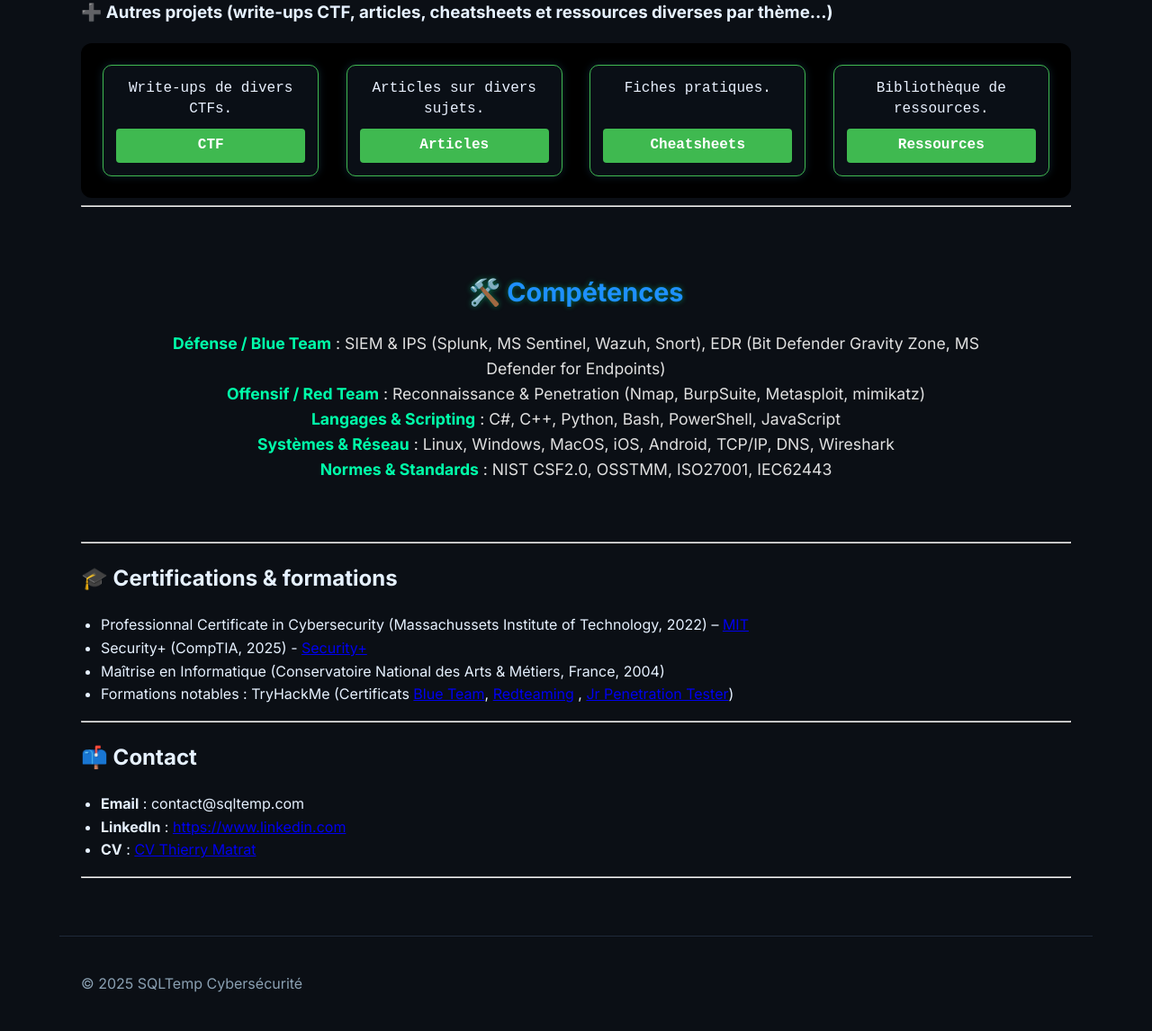
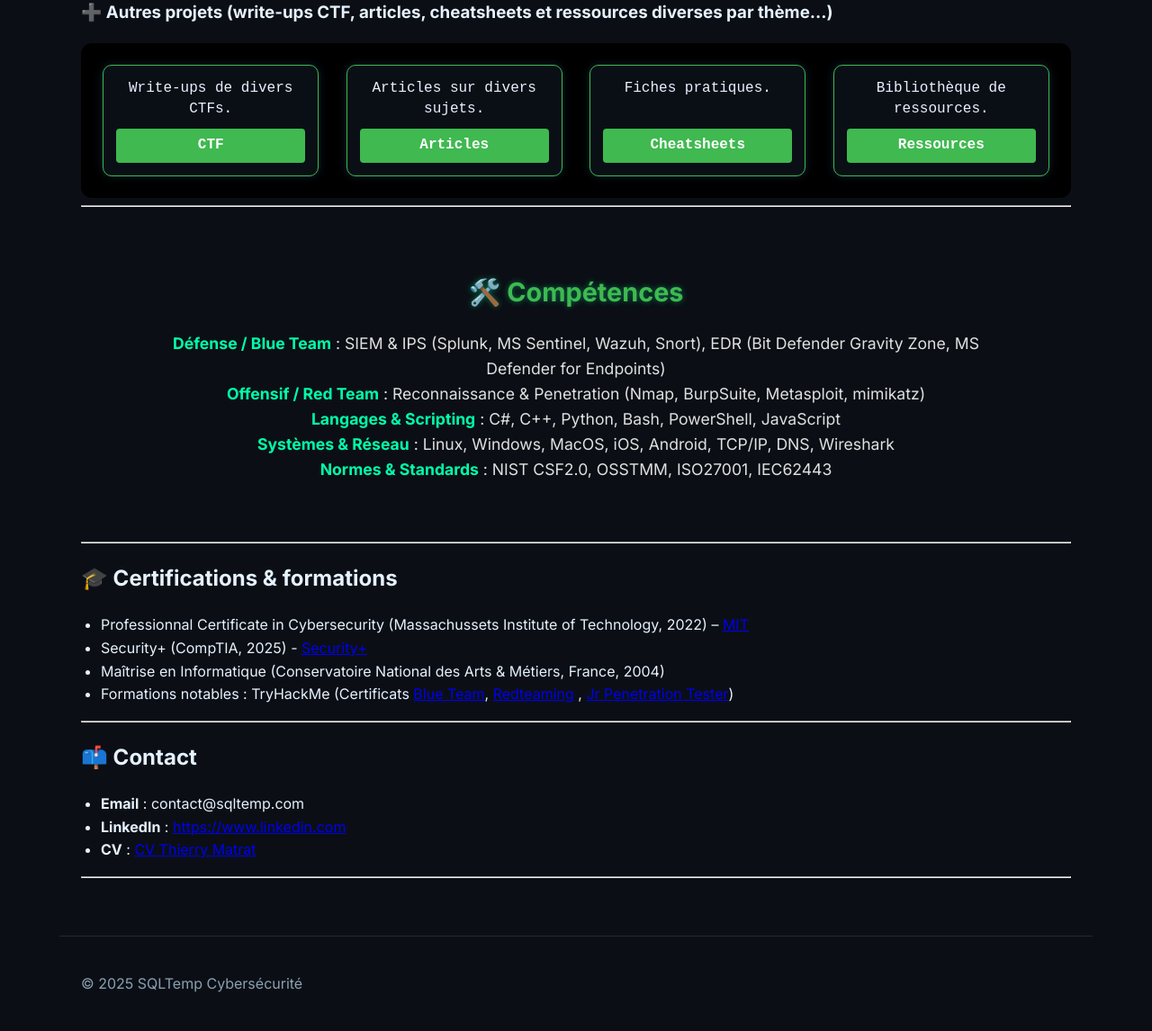
Before and after one commit to sqltemp/portfolio, a Jekyll site: the page built from index.md, in a window 1280 px wide. Shown: the part 1595-2741 px from the top of the page at 90% size. Built offline with Jekyll 4.4.1, drawn with Linux system fonts in a browser that asks for light colours; our own code applies the rules of GitHub Pages for plain Markdown files.

Commit message:
Update style.css

```diff
--- a/assets/css/style.css
+++ b/assets/css/style.css
@@ -57,7 +57,7 @@ body.theme-light .nav a:hover{background:#eef2f6}
   text-align: center;
   margin-bottom: 20px;
   font-size: 1.8em;
-  color: #1e90ff; /* 00ff99 vert fluo type terminal */
+  color: #3fb950; /* 00ff99 vert fluo type terminal */
   text-shadow: 0 0 6px rgba(0, 255, 153, 0.4);
 }
 
```
